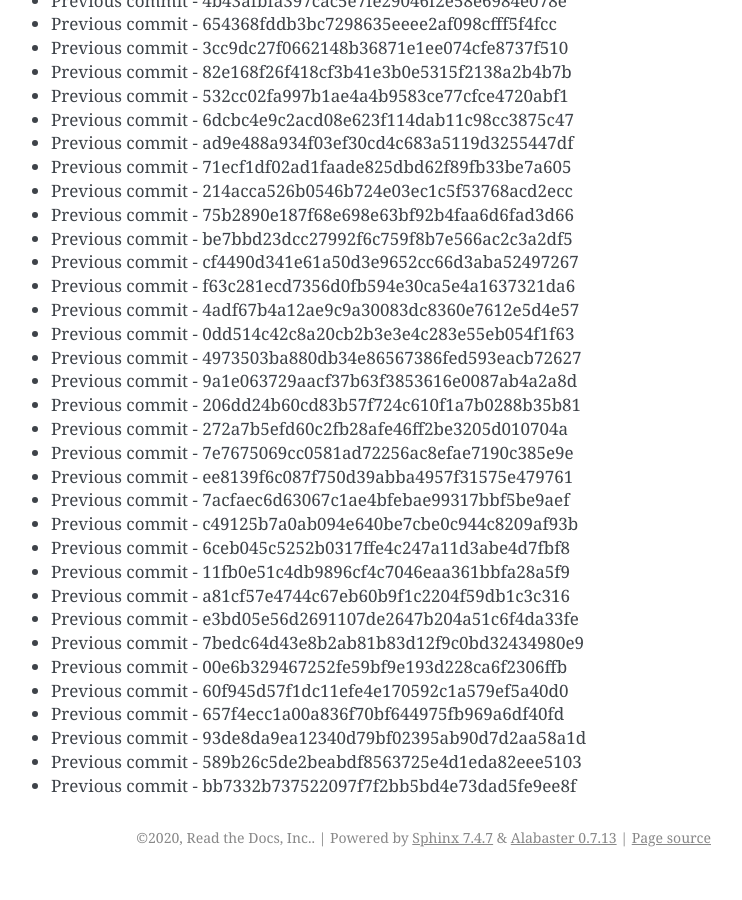
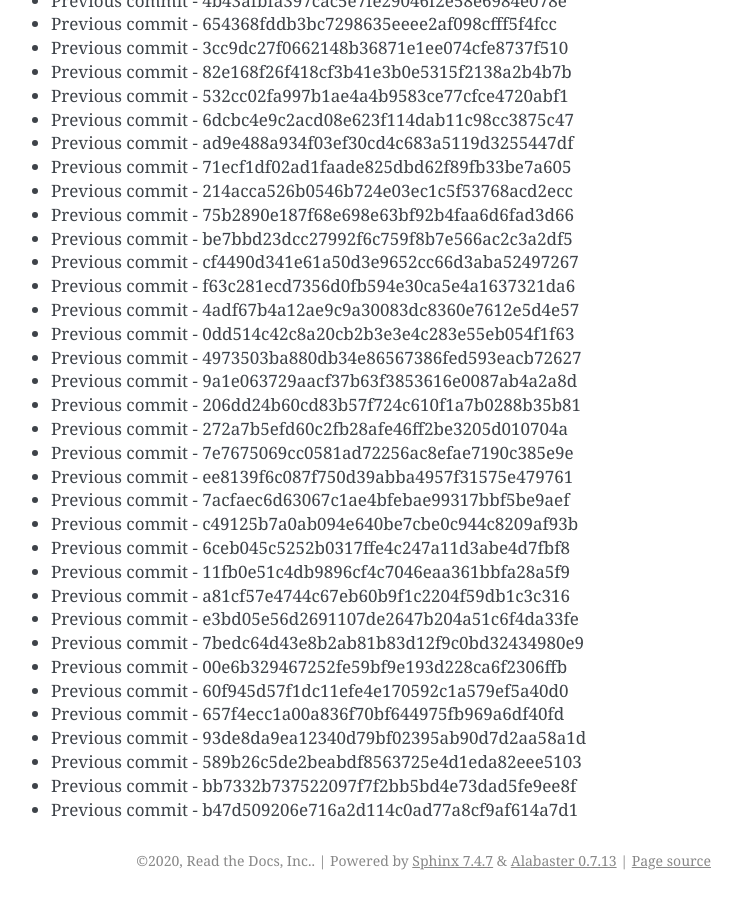
Before and after one commit to readthedocs/rtd-git-stresstest, a Sphinx documentation site: the page built from docs/updates.rst, in a window 1280 px wide and 900 px high, scrolled down 44465 px. Shown: the whole window, without its empty margins (399-1141 px from the left). Built offline with Sphinx 7.4.7, drawn with Linux system fonts in a browser that asks for light colours; before the commit the page ends 45342 px from its top, so only the background shows below that.

Commit message:
Generating commit from previous: b47d509206e716a2d114c0ad77a8cf9af614a7d1

```diff
--- a/docs/updates.rst
+++ b/docs/updates.rst
@@ -1900,3 +1900,4 @@ It can be tested for any performance characteristics.
 * Previous commit - 93de8da9ea12340d79bf02395ab90d7d2aa58a1d
 * Previous commit - 589b26c5de2beabdf8563725e4d1eda82eee5103
 * Previous commit - bb7332b737522097f7f2bb5bd4e73dad5fe9ee8f
+* Previous commit - b47d509206e716a2d114c0ad77a8cf9af614a7d1
```
